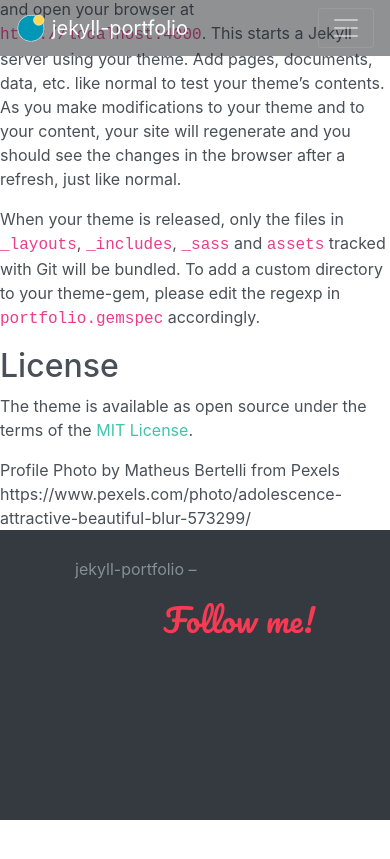
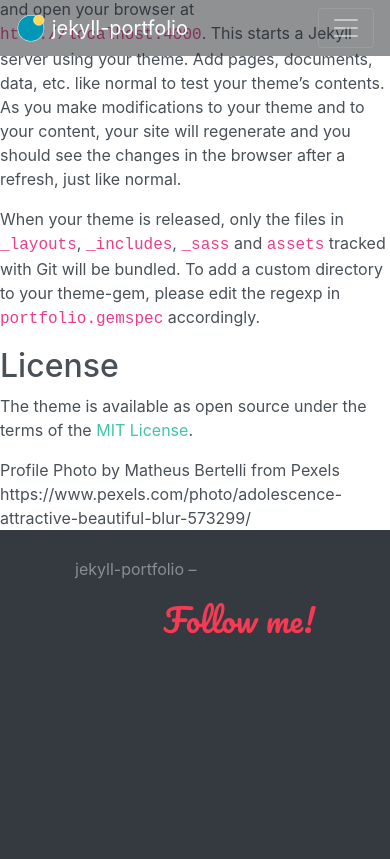
Before and after one commit to vectorvcinco/jekyll-portfolio, a Jekyll site: the page built from README.md, in a window 390 px wide and 900 px high, scrolled down 4953 px. Shown: the top 859 px of the window. Built offline with Jekyll 4.4.1, drawn with Linux system fonts in a browser that asks for light colours; nearby versions of some CDN libraries; our own code applies the rules of GitHub Pages for plain Markdown files; before the commit the page ends 5773 px from its top, so only the background shows below that.

Commit message:
Se corrige altura del footer en mobile y se regresan navpills arriba

```diff
--- a/_includes/portfolio.html
+++ b/_includes/portfolio.html
@@ -2,7 +2,6 @@
   <h1>Portfolio</h1>
   <hr class="border-primary">
 
-  <div class="d-flex">
   {% include portfolio_nav.html %}
 
   <div class="tab-content" id="pills-tabContent">
@@ -23,6 +22,6 @@
     </div>
     {% endfor %}
   </div>
-  </div>
+
   {% include portfolio_detail.html %}
 </section>
--- a/_includes/portfolio_nav.html
+++ b/_includes/portfolio_nav.html
@@ -1,4 +1,4 @@
-<div class="nav flex-column nav-pills mr-3" id="pills-tab" role="tablist">
+<div class="nav nav-pills mr-3" id="pills-tab" role="tablist">
 
   {% for category in site.categories %}
 
--- a/_sass/_footer.scss
+++ b/_sass/_footer.scss
@@ -5,7 +5,7 @@ html {
 body {
   margin-bottom: 150px; /* Margin bottom by footer height */
   @media (max-width: 500px){
-    margin-bottom: 290px;
+    margin-bottom: 370px;
   }
 }
 .footer {
@@ -17,7 +17,7 @@ body {
   background-color: theme-color(dark);
 
   @media (max-width: 500px) {
-    height: 290px;
+    height: 370px;
   }
 
   h5 {
```
Also changed, not shown: vv5-portfolio.gemspec.
